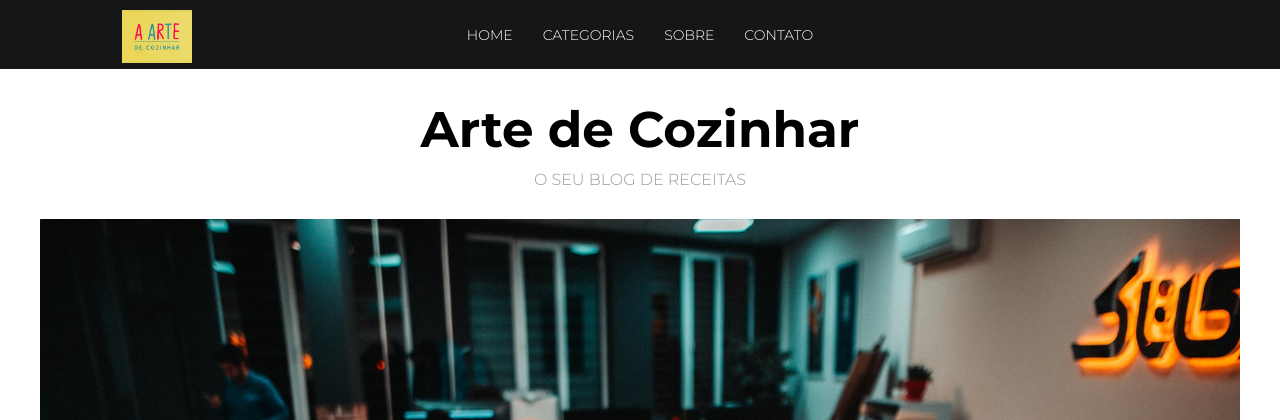
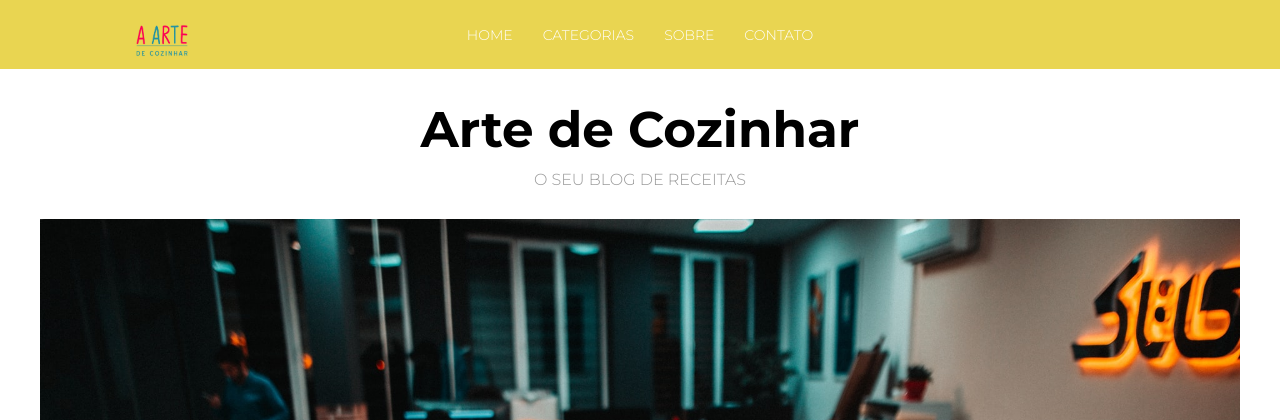
Before and after one commit to pedrog2323/A_arte_de_cozinhar, a PHP site: page / in a window 1280 px wide. Shown: the top 420 px of the page. Run offline with PHP 8.4, Linux system fonts and the light colour scheme.

Commit message:
commtirtr

```diff
--- a/Projeto_Blog/css/styles.css
+++ b/Projeto_Blog/css/styles.css
@@ -22,14 +22,14 @@ main {
 }
 
 #logo img {
-  width: 70px;
+  width: 80px;
 }
 
 #navbar {
   display: flex;
   align-items: center;
   justify-content: center;
-  background-color: #161616;
+  background-color: #e9d551;
   padding: 20px;
   text-transform: uppercase;
   list-style: none;
--- a/Projeto_Blog/templates/header.php
+++ b/Projeto_Blog/templates/header.php
@@ -18,7 +18,7 @@
 <body>
   <header>
     <a href="<?= $BASE_URL ?>" id="logo">
-      <img src="<?= $BASE_URL ?>/img/arte_logo.jfif" alt="Blog Codar">
+      <img src="<?= $BASE_URL ?>/img/arte_logo.png" alt="Blog Codar">
     </a>
     <nav>
       <ul id="navbar">
```
Also changed, not shown: Projeto_Blog/img/arte_logo.jfif (deleted), Projeto_Blog/img/arte_logo.png (added).
